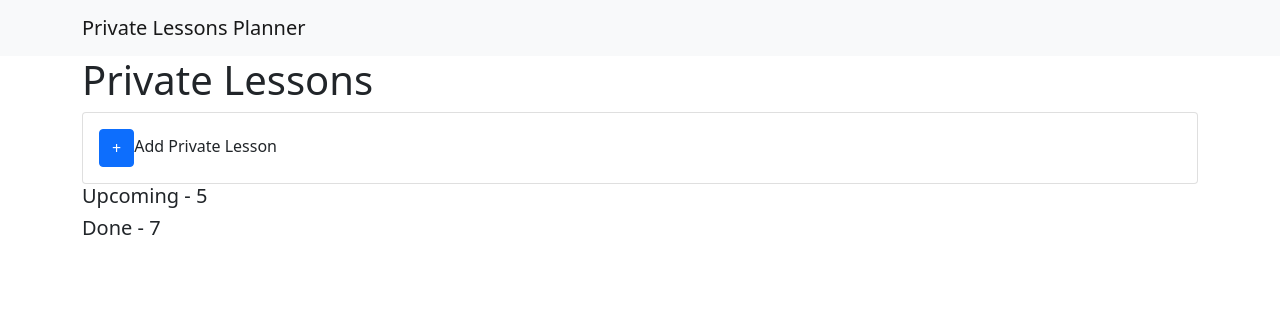
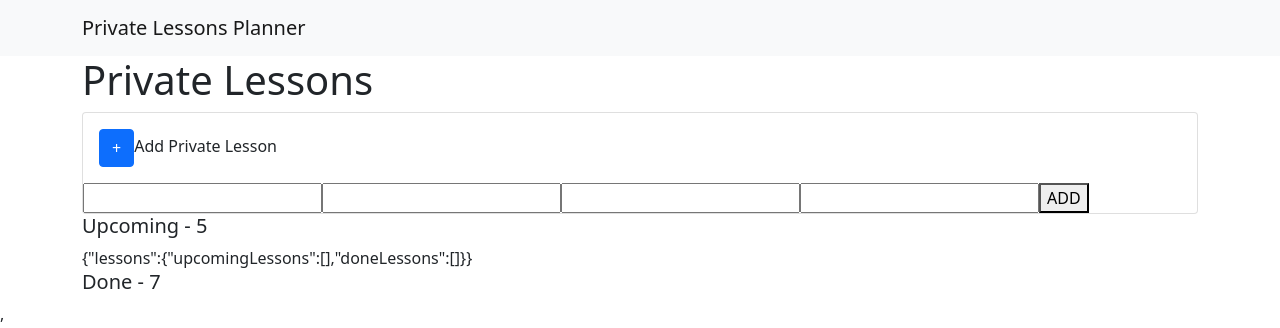
Before and after one commit to EliasDolinsek/react-private-lessons, a React (Create React App) app: page / in a window 1280 px wide. Shown: the top 328 px of the page. Built offline with nearby package versions, Linux system fonts and the light colour scheme.

Commit message:
Basic add lesson functionality

```diff
--- a/package.json
+++ b/package.json
@@ -40,5 +40,8 @@
       "last 1 firefox version",
       "last 1 safari version"
     ]
+  },
+  "devDependencies": {
+    "css-loader": "^6.5.1"
   }
 }
--- a/src/components/AddLessonButton.js
+++ b/src/components/AddLessonButton.js
@@ -1,14 +1,48 @@
 import {Card, Button, Row} from "react-bootstrap"
+import {useRef, useState} from "react";
+import {useDispatch} from "react-redux";
+import {addLesson} from "../lessons/lessonsSlice";
 
 function AddLessonButton(props) {
+    const [showInputs, setShowInputs] = useState(false);
+
     return <div onClick={() => console.log("CLICk")}>
-        <Card>
+        <Card onClick={() => setShowInputs(true)}>
             <Card.Body>
-                <Button>+</Button>
+                <Button onClick={props.onClick}>+</Button>
                 <span>Add Private Lesson</span>
             </Card.Body>
+            <NewLessonInput />
         </Card>
     </div>
 }
 
+function NewLessonInput(){
+    const dispatch = useDispatch()
+
+    const classNameRef = useRef()
+    const teacherRef = useRef()
+    const roomRef = useRef()
+    const dateTimeRef = useRef()
+
+    function addNewLesson(){
+        const payload = {
+            className: classNameRef.current.value,
+            teacher: teacherRef.current.value,
+            room: roomRef.current.value,
+            dateTime: dateTimeRef.current.value
+        }
+
+        dispatch(addLesson(payload))
+    }
+
+    return <div>
+        <input type="text" ref={classNameRef} />
+        <input type="text" ref={teacherRef} />
+        <input type="text" ref={roomRef} />
+        <input type="text" ref={dateTimeRef} />
+        <button onClick={addNewLesson}>ADD</button>
+    </div>
+}
+
 export default AddLessonButton
--- a/src/components/LessonsOverview.js
+++ b/src/components/LessonsOverview.js
@@ -1,11 +1,17 @@
 import {Container} from "react-bootstrap"
 import AddLessonButton from "./AddLessonButton";
+import {useDispatch, useSelector} from "react-redux";
+import {addLesson} from "../lessons/lessonsSlice";
 
-function LessonsOverview(props){
+function LessonsOverview(){
+    const lessons = useSelector((state) => state)
+    const dispatch = useDispatch()
+
     return <Container>
         <h1>Private Lessons</h1>
-        <AddLessonButton />
+        <AddLessonButton onClick={() => dispatch(addLesson({title: "Test", field: "I don't know"}))}/>
         <h5>Upcoming - 5</h5>
+        {JSON.stringify(lessons)}
         <h5>Done - 7</h5>
     </Container>
 }
--- a/src/index.js
+++ b/src/index.js
@@ -2,12 +2,12 @@ import React from 'react';
 import ReactDOM from 'react-dom';
 import './index.scss';
 import App from './App';
-
-//const store = createStore(reducer)
+import {Provider} from "react-redux";
+import {store} from "./store";
 
 ReactDOM.render(
-    //<Provider store={store}>
-    <App/>,
-    //</Provider>,
+    <Provider store={store}>
+        <App/>,
+    </Provider>,
     document.getElementById('root')
 );
--- a/src/lessons/lessonsSlice.js
+++ b/src/lessons/lessonsSlice.js
@@ -1,13 +1,13 @@
 import { createSlice } from "@reduxjs/toolkit"
 
-const initialState = { lessons: [] }
+const initialState = { upcomingLessons: [], doneLessons: [] }
 
 export const lessonsSlice = createSlice({
     name: 'lessons',
     initialState,
     reducers: {
         addLesson: (state, action) => {
-            state.lessons.push(action.payload)
+            state.upcomingLessons.push(action.payload)
         }
     }
 })
--- a/src/store.js
+++ b/src/store.js
@@ -1,7 +1,7 @@
 import { configureStore } from '@reduxjs/toolkit'
 import lessonsReducer  from "./lessons/lessonsSlice";
 
-export default configureStore({
+export const store = configureStore({
     reducer: {
         lessons: lessonsReducer
     }
```
Also changed, not shown: 1 other file (tests, documents, lock files or other folders).
